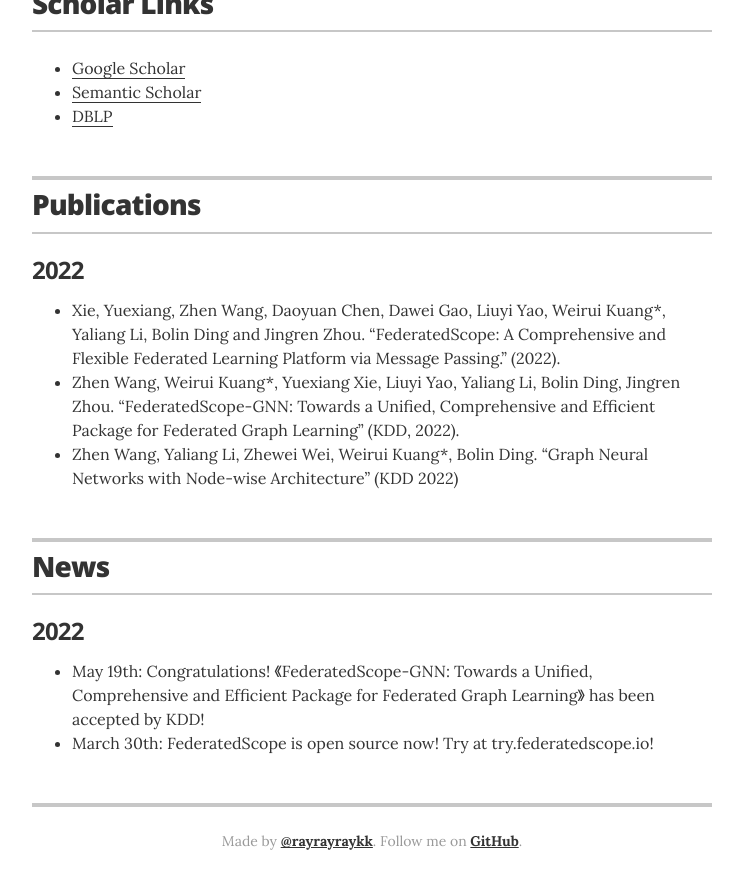
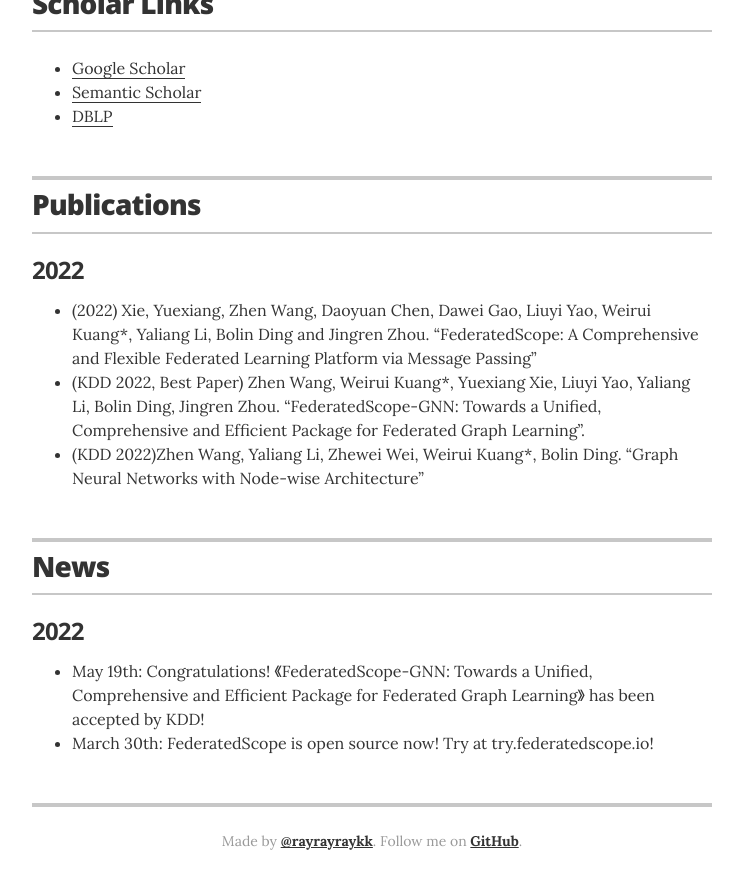
Before and after one commit to rayrayraykk/weiruikuang, a Jekyll site: the page built from index.html, in a window 1280 px wide and 900 px high, scrolled down 1147 px. Shown: the top 889 px of the window, without its empty margins (268-1011 px from the left). Built offline with Jekyll 4.4.1, drawn with Linux system fonts in a browser that asks for light colours.

Commit message:
Win best paper
Signed-off-by: Weirui Kuang <39145382+rayrayraykk@users.noreply.github.com>

```diff
--- a/_data/publications.yml
+++ b/_data/publications.yml
@@ -1,5 +1,5 @@
 - year: 2022
   papers:
-    - paper: "Xie, Yuexiang, Zhen Wang, Daoyuan Chen, Dawei Gao, Liuyi Yao, Weirui Kuang*, Yaliang Li, Bolin Ding and Jingren Zhou. “FederatedScope: A Comprehensive and Flexible Federated Learning Platform via Message Passing.” (2022)."
-    - paper: "Zhen Wang, Weirui Kuang*, Yuexiang Xie, Liuyi Yao, Yaliang Li, Bolin Ding, Jingren Zhou. “FederatedScope-GNN: Towards a Unified, Comprehensive and Efficient Package for Federated Graph Learning” (KDD, 2022)."
-    - paper: "Zhen Wang, Yaliang Li, Zhewei Wei, Weirui Kuang*, Bolin Ding. “Graph Neural Networks with Node-wise Architecture” (KDD 2022)"
+    - paper: "(2022) Xie, Yuexiang, Zhen Wang, Daoyuan Chen, Dawei Gao, Liuyi Yao, Weirui Kuang*, Yaliang Li, Bolin Ding and Jingren Zhou. “FederatedScope: A Comprehensive and Flexible Federated Learning Platform via Message Passing”"
+    - paper: "(KDD 2022, Best Paper) Zhen Wang, Weirui Kuang*, Yuexiang Xie, Liuyi Yao, Yaliang Li, Bolin Ding, Jingren Zhou. “FederatedScope-GNN: Towards a Unified, Comprehensive and Efficient Package for Federated Graph Learning”."
+    - paper: "(KDD 2022)Zhen Wang, Yaliang Li, Zhewei Wei, Weirui Kuang*, Bolin Ding. “Graph Neural Networks with Node-wise Architecture”"
```
